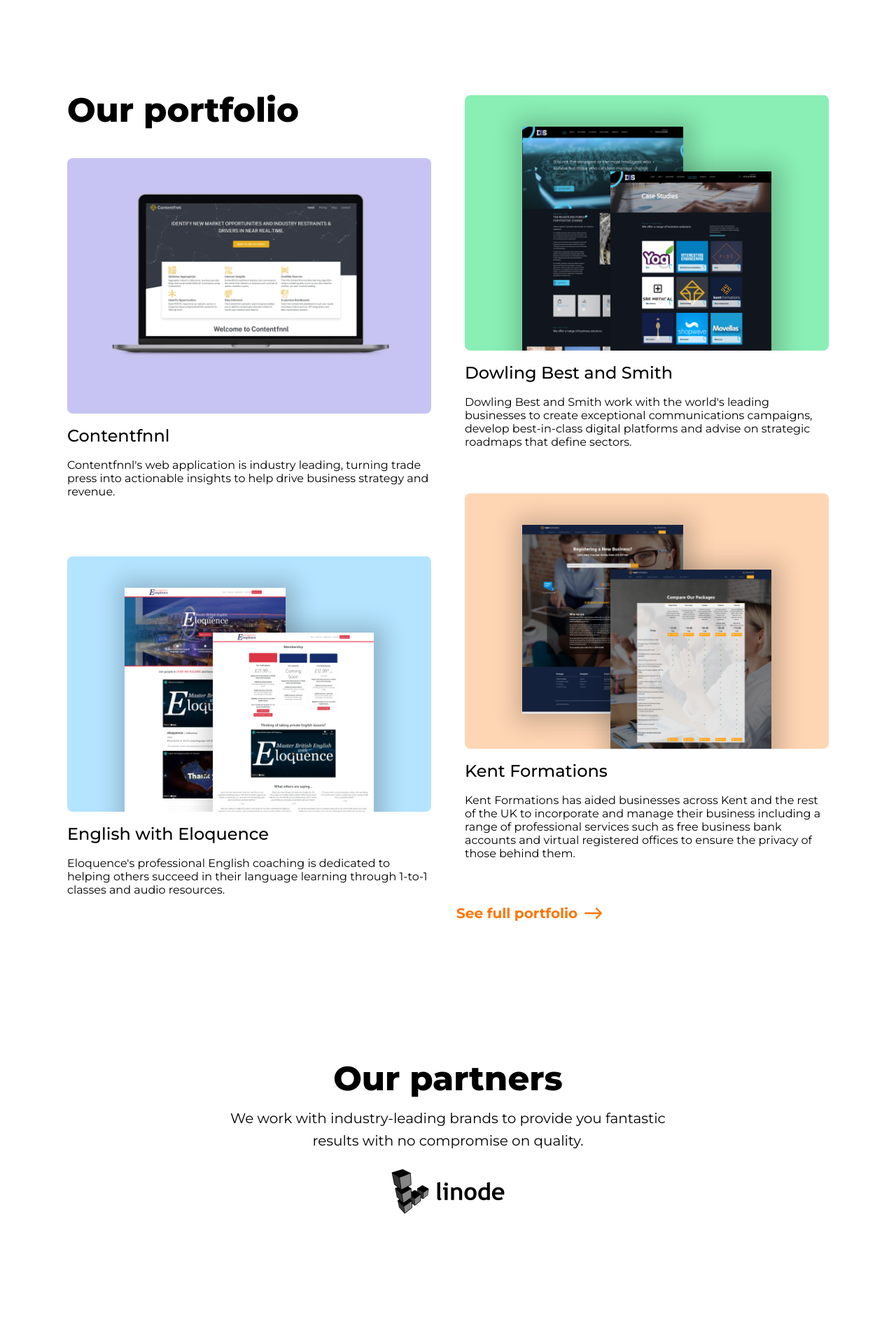
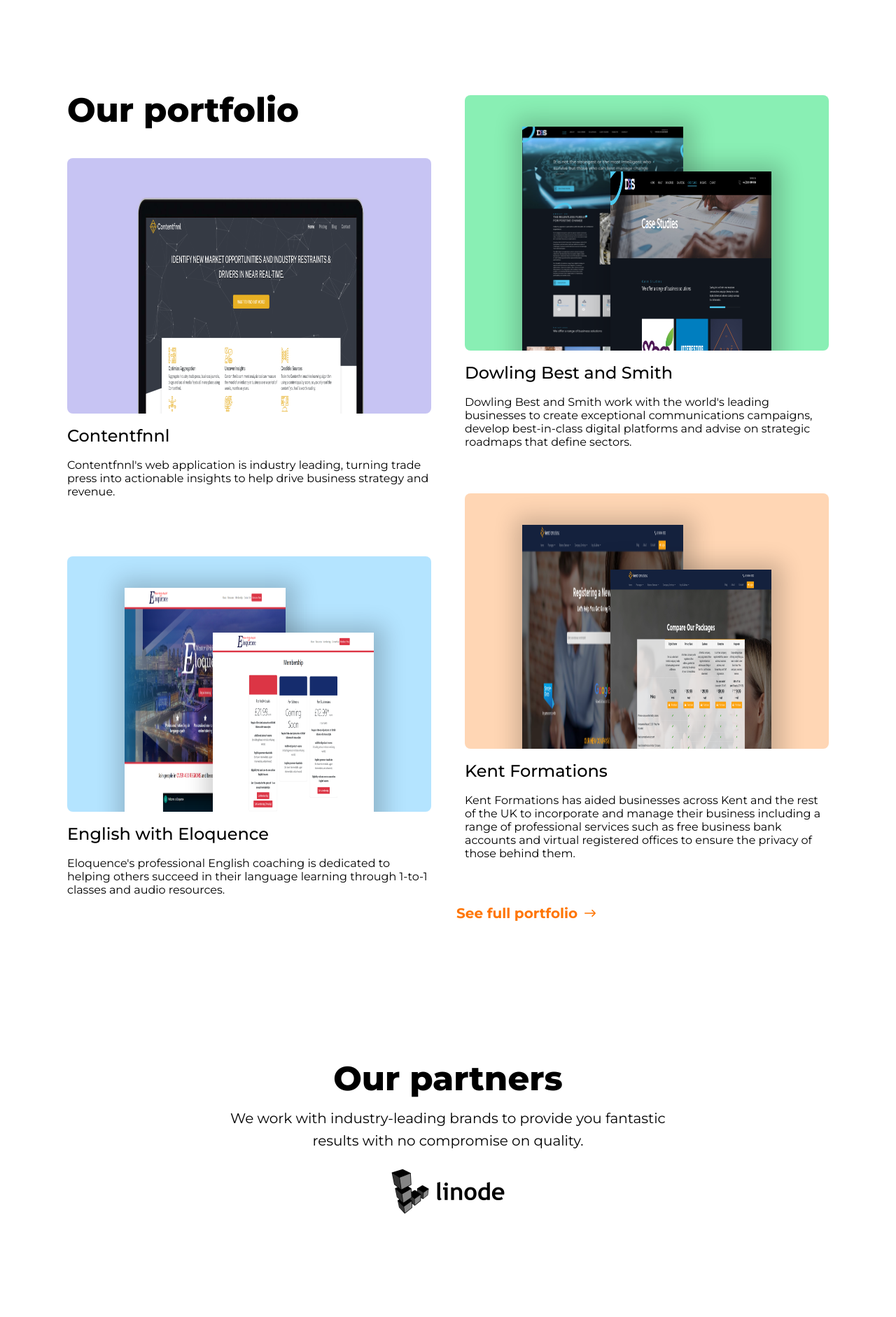
Before and after one commit to Polax-Digital/polax-jekyll, a Jekyll site: the page built from index.md, in a window 1280 px wide. Shown: the part 1257-3139 px from the top of the page at 70% size. Built offline with Jekyll 4.4.1, drawn with Linux system fonts in a browser that asks for light colours; nearby versions of some CDN libraries; some web fonts are replaced.

Commit message:
Image explicit sizes

```diff
--- a/_includes/footer.html
+++ b/_includes/footer.html
@@ -7,6 +7,8 @@
                 src="images/polax.png"
                 class="footer-logo"
                 alt="Polax Digital Logo"
+                height="400"
+                width="67"
             />
         </picture>
     </div>
--- a/_includes/navbar.html
+++ b/_includes/navbar.html
@@ -6,7 +6,8 @@
                     <img
                         src="/assets/images/polax-icon.png"
                         alt="Polax Digital icon logo"
-                        height="30px"
+                        height="30"
+                        width="22"
                     />
                 </a>
             </div>
--- a/_layouts/home.html
+++ b/_layouts/home.html
@@ -49,7 +49,8 @@
                             <img
                                 src="/assets/images/webdev.svg"
                                 alt="Web Development icon"
-                                width="150px"
+                                height="150"
+                                width="150"
                                 class="service-icon"
                             />
                             <h3 class="service-title text-center">
@@ -66,7 +67,8 @@
                             <img
                                 src="/assets/images/api.svg"
                                 alt="API (Application Programming Interface) icon"
-                                width="150px"
+                                height="150"
+                                width="150"
                                 class="service-icon"
                             />
                             <h3 class="service-title text-center">
@@ -83,7 +85,8 @@
                             <img
                                 src="/assets/images/webapps.svg"
                                 alt="Web Applications icon"
-                                width="150px"
+                                height="150"
+                                width="150"
                                 class="service-icon"
                             />
                             <h3 class="service-title text-center">
@@ -101,7 +104,8 @@
                             <img
                                 src="/assets/images/seo.svg"
                                 alt="SEO (Search Engine Optimisation) Services icon"
-                                width="150px"
+                                height="150"
+                                width="150"
                                 class="service-icon"
                             />
                             <h3 class="service-title text-center">
@@ -119,7 +123,8 @@
                             <img
                                 src="/assets/images/cloud.svg"
                                 alt="Web Development icon"
-                                width="150px"
+                                height="150"
+                                width="150"
                                 class="service-icon"
                             />
                             <h3 class="service-title text-center">
@@ -156,6 +161,8 @@
                                     src="/assets/images/portfolio/{{  page.p1-image }}.png"
                                     class="pf-img"
                                     alt="Portfolio Image"
+                                    height="500"
+                                    width="1000"
                                 />
                             </picture>
                         </div>
@@ -192,6 +199,8 @@
                                             src="/assets/images/portfolio/{{  page.p2-image }}2.png"
                                             class="pf-img"
                                             alt="Portfolio Image"
+                                            height="750"
+                                            width="480"
                                         />
                                     </picture>
                                 </div>
@@ -214,6 +223,8 @@
                                             src="/assets/images/portfolio/{{  page.p3-image }}.png"
                                             class="pf-img"
                                             alt="Portfolio Image"
+                                            height="750"
+                                            width="480"
                                         />
                                     </picture>
                                 </div>
@@ -230,6 +241,8 @@
                                             src="/assets/images/portfolio/{{  page.p3-image }}2.png"
                                             class="pf-img"
                                             alt="Portfolio Image"
+                                            height="750"
+                                            width="480"
                                         />
                                     </picture>
                                 </div>
@@ -252,6 +265,8 @@
                                             src="/assets/images/portfolio/{{  page.p4-image }}.png"
                                             class="pf-img"
                                             alt="Portfolio Image"
+                                            height="750"
+                                            width="480"
                                         />
                                     </picture>
                                 </div>
@@ -268,6 +283,8 @@
                                             src="/assets/images/portfolio/{{  page.p4-image }}2.png"
                                             class="pf-img"
                                             alt="Portfolio Image"
+                                            height="750"
+                                            width="480"
                                         />
                                     </picture>
                                 </div>
@@ -287,6 +304,8 @@
                                     src="/assets/images/arrow-right.svg"
                                     alt="Arrow pointing right"
                                     id="portfolio-arrow"
+                                    height="25"
+                                    width="16"
                             /></a>
                         </div>
                     </div>
@@ -311,7 +330,8 @@
                             <img
                                 src="/assets/images/linode.png"
                                 alt="Linode Partnership Logo"
-                                height="65px"
+                                height="65"
+                                width="166"
                             />
                         </div>
                     </div>
@@ -374,7 +394,7 @@
                                 src="/assets/images/webp/dbs.webp"
                                 alt="DBS Logo"
                                 width="120"
-                                height="auto"
+                                height="60"
                                 class="test-img"
                             />
                             <p class="testimonial-paragraph-desktop">
@@ -403,6 +423,8 @@
                                 <img
                                     src="/assets/images/quote.svg"
                                     alt="Your quote"
+                                    height="50"
+                                    width="50"
                                 />
                             </div>
                             <div class="col-10">
@@ -424,6 +446,8 @@
                                 <img
                                     src="/assets/images/design.svg"
                                     alt="Your design"
+                                    height="50"
+                                    width="50"
                                 />
                             </div>
                             <div class="col-10">
@@ -445,6 +469,8 @@
                                 <img
                                     src="/assets/images/product.svg"
                                     alt="Your product"
+                                    height="50"
+                                    width="50"
                                 />
                             </div>
                             <div class="col-10">
@@ -464,6 +490,8 @@
                                 <img
                                     src="/assets/images/future.svg"
                                     alt="Your future"
+                                    height="50"
+                                    width="50"
                                 />
                             </div>
                             <div class="col-10">
```
Also changed, not shown: _layouts/portfolio.html (+28 -0 lines).
